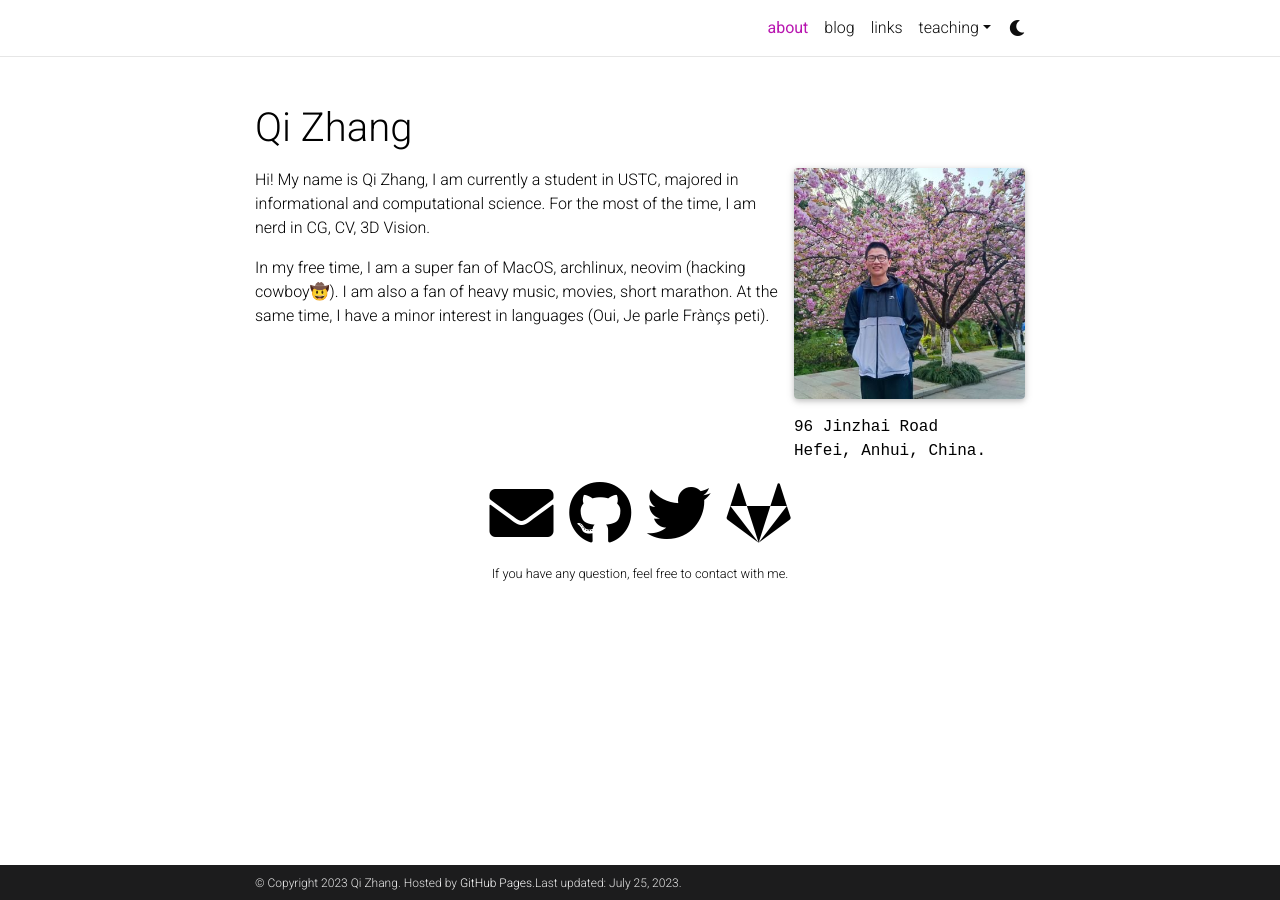
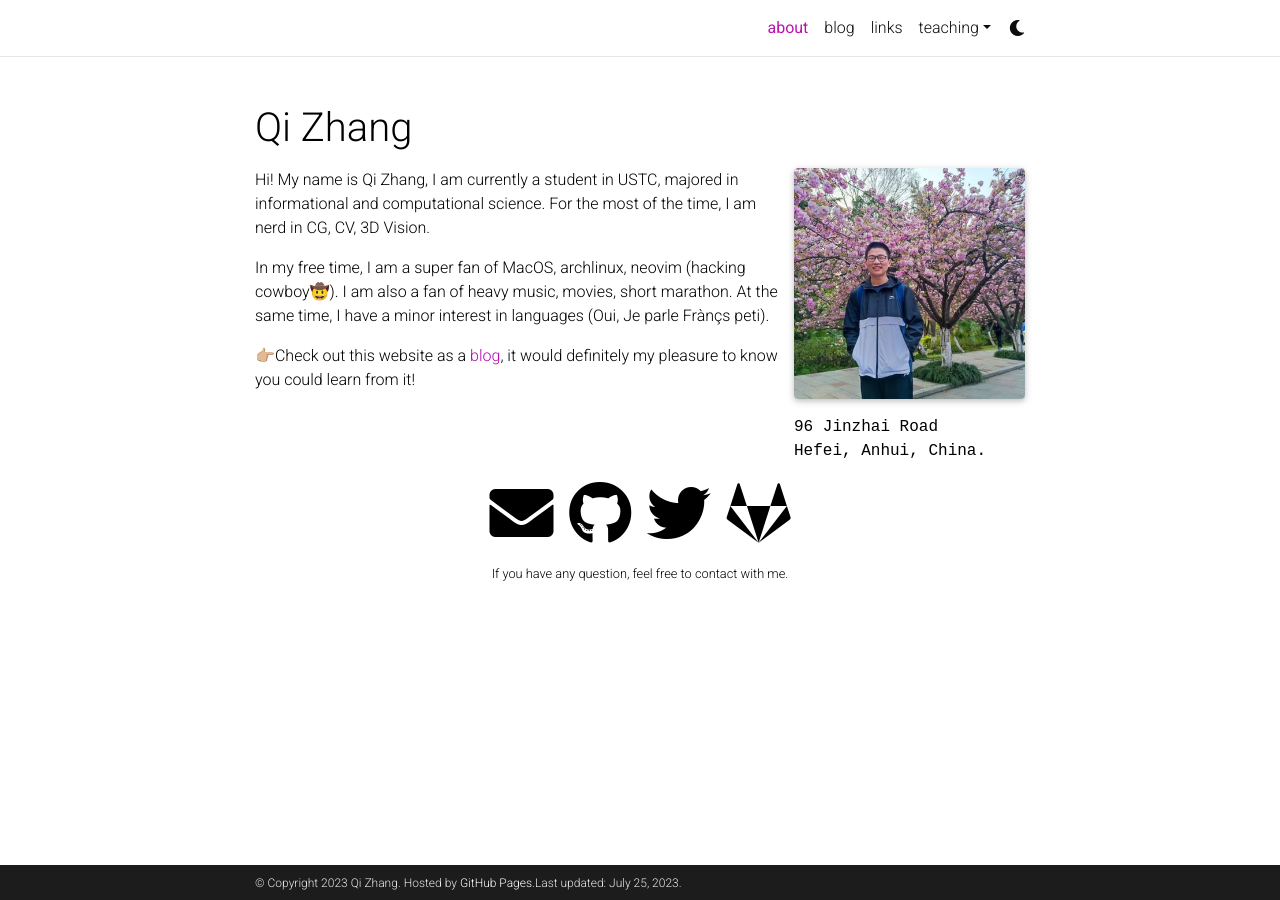
Before and after one commit to Vermillion-de/Vermillion-de.github.io, a Jekyll site: the page built from _pages/about.md, in a window 1280 px wide. Built offline with Jekyll 4.4.1, drawn with Linux system fonts in a browser that asks for light colours; full-size pictures stand in for the smaller copies a plugin makes; comment, search, counter and statistics services are not loaded; a style sheet for code colours, icons or effects is not loaded.

Commit message:
Update about.md

```diff
--- a/_config.yml
+++ b/_config.yml
@@ -1,4 +1,4 @@
-# -----------------------------------------------------------------------------
+# my -----------------------------------------------------------------------------
 # Site settings
 # -----------------------------------------------------------------------------
 
--- a/_pages/about.md
+++ b/_pages/about.md
@@ -24,6 +24,8 @@ Hi! My name is Qi Zhang, I am currently a student in USTC, majored in informatio
 
 In my free time, I am a super fan of MacOS, archlinux,  neovim (hacking cowboy🤠). I am also a fan of heavy music, movies, short marathon. At the same time, I have a minor interest in languages (Oui, Je parle Frànçs peti).
 
+👉🏼Check out this website as a [blog](https://vermillion-de.github.io/blog/), it would definitely my pleasure to know you could learn from it!
+
 <!--Write your biography here. Tell the world about yourself. Link to your favorite [subreddit](http://reddit.com). You can put a picture in, too. The code is already in, just name your picture `prof_pic.jpg` and put it in the `img/` folder.
 
 Put your address / P.O. box / other info right below your picture. You can also disable any these elements by editing `profile` property of the YAML header of your `_pages/about.md`. Edit `_bibliography/papers.bib` and Jekyll will render your [publications page](/al-folio/publications/) automatically.
```
